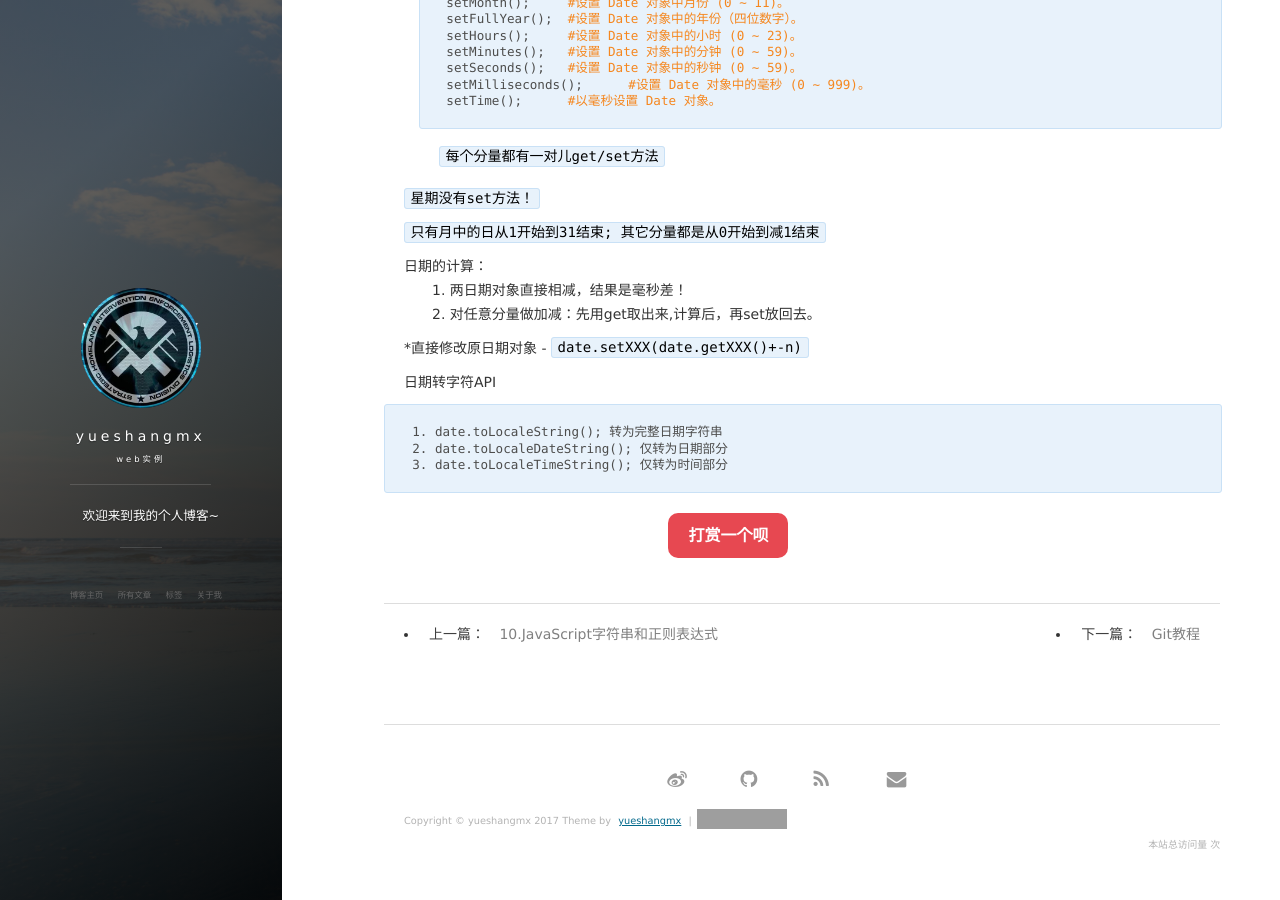
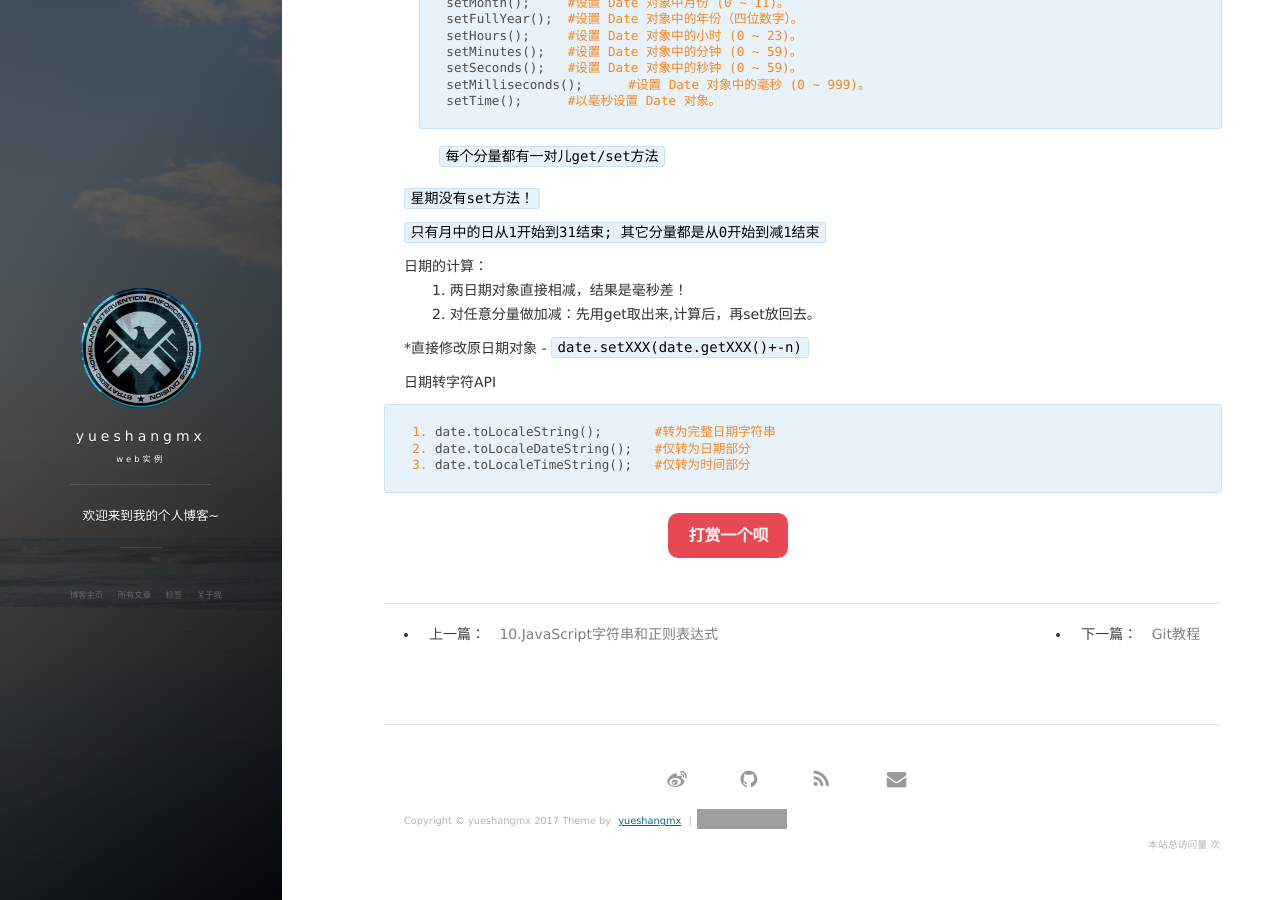
Before and after one commit to yueshangmx/yueshangmx.github.io, a Jekyll site: the page built from _posts/2017-08-27-JavaScrip-Math和Date API.md, in a window 1280 px wide and 900 px high, scrolled down 1359 px. Built offline with Jekyll 4.4.1, drawn with Linux system fonts in a browser that asks for light colours; nearby versions of some CDN libraries; comment, search, counter and statistics services are not loaded; some of the changed text lies outside the part shown; grey boxes are pictures that could not be loaded.

Commit message:
update 2017-11-13

````diff
--- a/_posts/2017-08-27-JavaScrip-Math和Date API.md
+++ b/_posts/2017-08-27-JavaScrip-Math和Date API.md
@@ -28,7 +28,7 @@
 ```
 最大值：Math.max(a,b,c…);
 最小值：Math.min(a,b,c…);
-`固定套路：变相实现获取数组中的最大值，获取最小值同理`
+#固定套路：变相实现获取数组中的最大值，获取最小值同理
 Math.max.apply(Math,arr)==》相当于Math.max(arr[0],arr[1]......)
 ```
 - 4.随机数
@@ -90,7 +90,7 @@
 
 日期转字符API
 ```
-1. date.toLocaleString(); 转为完整日期字符串
-2. date.toLocaleDateString(); 仅转为日期部分
-3. date.toLocaleTimeString(); 仅转为时间部分
+1. date.toLocaleString();	#转为完整日期字符串
+2. date.toLocaleDateString();	#仅转为日期部分
+3. date.toLocaleTimeString();	#仅转为时间部分
 ```
````
